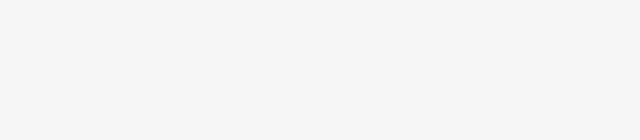
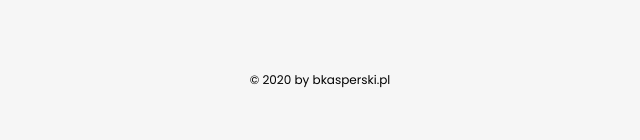
Before and after one commit to Ampex/cvCard, a React (Create React App) app: page / in a window 1280 px wide. Shown: the part 660-800 px from the top of the page, without its empty margins (320-960 px from the left). Built offline with nearby package versions, Linux system fonts and the light colour scheme.

Commit message:
add copyright

```diff
--- a/public/index.html
+++ b/public/index.html
@@ -4,7 +4,7 @@
 <head>
   <meta charset="utf-8" />
   <link href="https://fonts.googleapis.com/css?family=Jura|Poppins&display=swap" rel="stylesheet">
-  <link rel="icon" href="%PUBLIC_URL%/favicon.ico" />
+  <link rel="icon" href="../src/components/media/bk_fav.jpg" />
   <meta name="viewport" content="width=device-width, initial-scale=1" />
   <meta name="theme-color" content="#000000" />
   <meta name="description" content="Web site created using create-react-app" />
--- a/src/components/Footer.js
+++ b/src/components/Footer.js
@@ -22,6 +22,12 @@ export default function Footer() {
         >
           Download
         </Button>
+        <Typography
+          style={{ position: 'absolute', bottom: 50 }}
+          variant='caption'
+        >
+          © 2020 by bkasperski.pl
+        </Typography>
       </div>
     </React.Fragment>
   )
```
Also changed, not shown: 1 other file (tests, documents, lock files or other folders).
